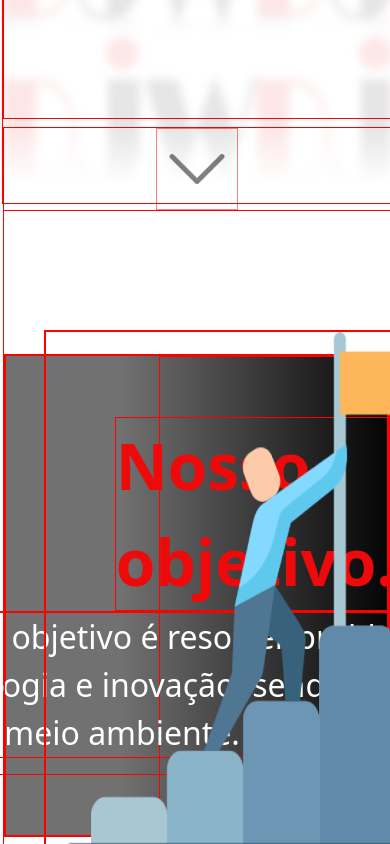
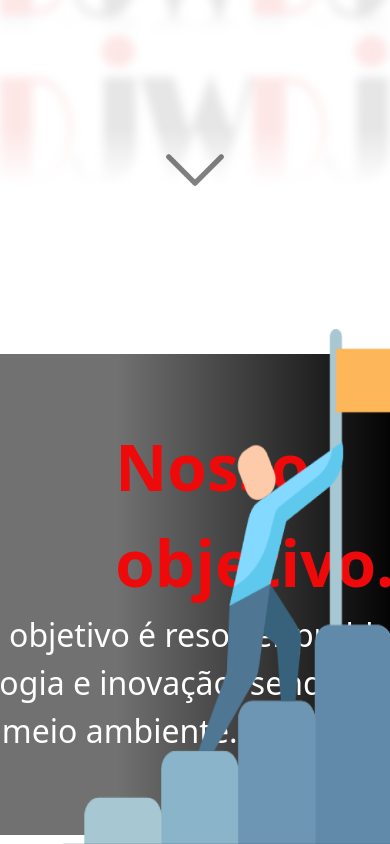
Before and after one commit to DiogoKRosa/Projeto_PI, a plain HTML site: page index.html in a window 390 px wide. Shown: the part 640-1484 px from the top of the page. Drawn offline with nearby package versions, Linux system fonts and the light colour scheme.

Commit message:
Exemplo Samuel Criado

```diff
--- a/css/styles.css
+++ b/css/styles.css
@@ -1,6 +1,4 @@
-*{
-    border: 1px solid red
-}
+
 .wrapper{
     position: absolute;
     width: 100vw;
@@ -97,14 +95,14 @@ nav{
     width: 100%;
     height: auto;
     display: flex;
-    flex-direction: column;
+    flex-direction: row;
     align-content: center;
-    justify-content: center;
+    justify-content: space-around;
 
 }
 
 .black{
-    z-index: -1;
+z-index: -1;
    position:relative;
    width: 100%;
    height: 57vh;
@@ -178,7 +176,6 @@ nav{
 }
 
 .texto_2{
-
  width: 60%;
  height: 100%;
  display: flex;
@@ -232,7 +229,9 @@ nav{
    width: 100%;
    height: 110vh;
    align-self: center;
-   background-image:linear-gradient(to left,#040404, #717171 70%)
+   background-image:linear-gradient(to left,#040404, #717171 70%);
+   display:grid;
+   grid-template-columns: auto auto;
 }
 
 .imagem{
@@ -279,3 +278,9 @@ nav{
     align-self: center;
     top: 20px;
 }
+
+@media (max-width: 600px){
+    .entrada{
+        flex-direction: column;
+    }
+}
--- a/index.html
+++ b/index.html
@@ -23,7 +23,7 @@
                   <div class="collapse navbar-collapse" id="collapsibleNavbar">
                     <ul class="navbar-nav">
                       <li class="nav-item">
-                        <a class="nav-link" href="#">Link</a>
+                        <a class="nav-link" href="#objetivo">Obej</a>
                       </li>
                       <li class="nav-item">
                         <a class="nav-link" href="#">Link</a>
@@ -43,9 +43,9 @@
         <div class="seta_baixo">
           <img src="./imgs/seta_baixo.png">
         </div>
-        <div class="content">
-            <div class="entrada">
-              <div  class="bandeira" ><img src="/imgs/bandeira.png"></div>
+        <div class="content" >
+            <div class="entrada" id="objetivo">
+              <div  class="bandeira" ><img src="./imgs/bandeira.png"></div>
               <div class="black">
                 <div class="texto_1">
                   <b>Nosso objetivo...</b>
@@ -66,7 +66,7 @@
                     </div>
                   </div>
                   <div class="logo_libre">
-                    <img src="/imgs/libreye_bg.png" alt="logo">
+                    <img src="./imgs/libreye_bg.png" alt="logo">
                   </div>
                 </div>
               </div>
@@ -85,8 +85,8 @@
                   <div class="carousel-item active">
                     <div class="black2">
                       <div class="imagem">
-                        <img src="/imgs/Teclado.png">
-                        <img id="tecla" src="/imgs/Tecla.png" width="50%">
+                        <img src="./imgs/Teclado.png">
+                        <img id="tecla" src="./imgs/Tecla.png" width="50%">
                       </div>
                       <div class="texto_3">
                         <b>Prototipagem</b>
@@ -98,7 +98,7 @@
                   </div>
                   <div class="carousel-item">
                     <div class="black2"><div class="imagem">
-                      <img src="/imgs/arduino.png">
+                      <img src="./imgs/arduino.png">
                     </div>
                     <div class="texto_3">
                       <b>Funcionamento</b>
--- /dev/null
+++ b/samuel/style.css
@@ -0,0 +1,38 @@
+*{
+    margin: 0;
+    padding: 0;
+    box-sizing: border-box;
+}
+div{
+    border: 1px solid tomato;
+    width: 100%;
+    height: auto;
+    display: flex;
+    justify-content: space-around;
+}
+div div{
+    font-size: 48px;
+    text-align: center;
+    /* background-color: aqua; */
+    width: 30%;
+    height: auto;
+    display: flex;
+    justify-content: center;
+    flex-direction: column;
+
+}
+@media (max-width:600px) {
+    div img{
+        max-width: 100%;
+    }
+    div{
+        flex-direction: column;
+        align-items: center;
+        gap: 10%;
+    }
+    div div{
+        text-justify:distribute-all-lines;
+        font-size: 25px;
+        width: 100%;
+    }
+}
```
Also changed, not shown: samuel/index.html (added, +23 -0 lines), samuel/bandeira.png (added).
